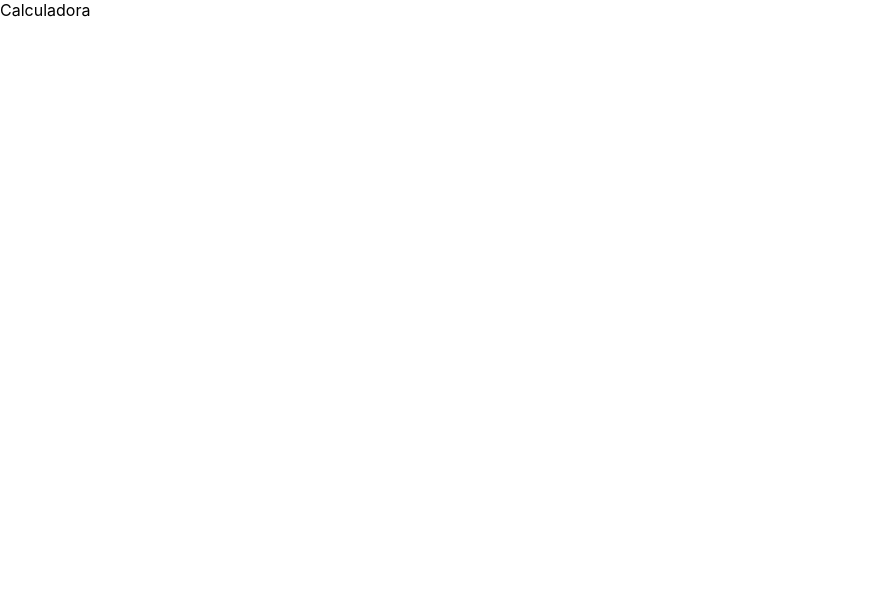
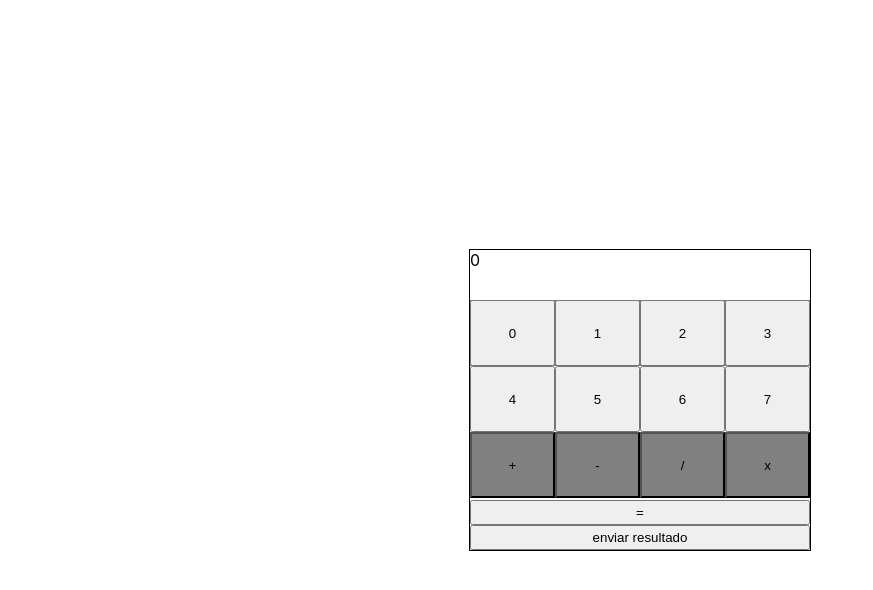
Before and after one commit to Guilhermehmota/Calculadora-octal, a React (Create React App) app in the folder calculadora/: page / in a window 1280 px wide. Shown: the top 590 px of the page, without its empty margins (0-873 px from the left). Built offline with nearby package versions, Linux system fonts and the light colour scheme.

Commit message:
layout basico e inicio dos testes para realizar contas em octal

```diff
--- a/calculadora/package.json
+++ b/calculadora/package.json
@@ -6,9 +6,11 @@
     "@testing-library/jest-dom": "^5.14.1",
     "@testing-library/react": "^11.2.7",
     "@testing-library/user-event": "^12.8.3",
+    "axios": "^0.21.4",
     "react": "^17.0.2",
     "react-dom": "^17.0.2",
     "react-scripts": "4.0.3",
+    "styled-components": "^5.3.1",
     "web-vitals": "^1.1.2"
   },
   "scripts": {
--- a/calculadora/src/App.js
+++ b/calculadora/src/App.js
@@ -1,13 +1,15 @@
 import React from "react";
 import './App.css';
 import "./index.css"
+import Calculator from "./page/Calculator";
+import { MainContainer } from "./styled";
 
 
 const App = () => {
   return (
-    <div>
-      Calculadora
-    </div>
+    <MainContainer>
+      <Calculator/>
+    </MainContainer>
   )
 }
 
--- a/calculadora/src/index.css
+++ b/calculadora/src/index.css
@@ -1,5 +1,6 @@
 body {
   margin: 0;
+  padding:0;
   font-family: -apple-system, BlinkMacSystemFont, 'Segoe UI', 'Roboto', 'Oxygen',
     'Ubuntu', 'Cantarell', 'Fira Sans', 'Droid Sans', 'Helvetica Neue',
     sans-serif;
--- /dev/null
+++ b/calculadora/src/page/Calculator.js
@@ -0,0 +1,67 @@
+import React from "react";
+import axios from "axios";
+import { DivButtons, CalculatorContainer, Operators, Screen, FirstLine, SecondLine, NumberButton, OperatorButton, Result, ResultButton } from "./styled";
+
+const Calculator = () => {
+
+
+    // const toOctal = (n) => {
+    //     const result = n.toString(8)
+    //     console.log(result)
+    // }
+
+    const somaOctal = (n1, n2) => {
+
+        const o1 = n1.toString(8)
+
+        const o2 = n2.toString(8)
+
+        const result = Number(o1) + Number(o2)
+
+        console.log(result.toString(8))
+    }
+
+    somaOctal(11, 12)
+
+    // toOctal(9)
+
+    return (
+
+        <CalculatorContainer>
+
+            <Screen>
+                0
+            </Screen>
+
+            <DivButtons>
+                <FirstLine>
+                    <NumberButton>0</NumberButton>
+                    <NumberButton>1</NumberButton>
+                    <NumberButton>2</NumberButton>
+                    <NumberButton>3</NumberButton>
+                </FirstLine>
+                <SecondLine>
+                    <NumberButton>4</NumberButton>
+                    <NumberButton>5</NumberButton>
+                    <NumberButton>6</NumberButton>
+                    <NumberButton>7</NumberButton>
+                </SecondLine>
+                <Operators>
+                    <OperatorButton>+</OperatorButton>
+                    <OperatorButton>-</OperatorButton>
+                    <OperatorButton>/</OperatorButton>
+                    <OperatorButton>x</OperatorButton>
+                </Operators>
+
+            </DivButtons>
+            <Result>
+                <ResultButton>=</ResultButton>
+                <ResultButton>enviar resultado</ResultButton>
+            </Result>
+
+
+        </CalculatorContainer>
+    )
+}
+
+export default Calculator
--- /dev/null
+++ b/calculadora/src/page/styled.js
@@ -0,0 +1,56 @@
+import styled from "styled-components";
+
+export const CalculatorContainer = styled.div`
+    display: flex;
+    flex-direction: column;
+    border: 1px solid black;
+    width: 340px;
+    height: 300px;
+
+`
+export const Screen = styled.div`
+height: 50px;
+`
+
+export const DivButtons = styled.div`
+display: flex;
+flex-direction: column;
+width: 100%;
+height: 200px;
+`
+export const FirstLine = styled.div`
+height: 33%;
+width: 100%;
+background-color: grey;
+display: flex;
+
+`
+export const SecondLine = styled.div`
+height: 33%;
+width: 100%;
+`
+
+export const Operators = styled.div`
+height: 33%;
+width: 100%;
+`
+
+export const NumberButton = styled.button`
+width: 25%;
+height: 100%;
+`
+export const OperatorButton = styled.button`
+width: 25%;
+height: 100%;
+background-color: grey;
+`
+export const Result = styled.div`
+display: flex;
+flex-direction: column;
+height: 50px;
+width: 100%;
+`
+export const ResultButton = styled.button`
+width: 100%;
+height: 50%;
+`
--- /dev/null
+++ b/calculadora/src/styled.js
@@ -0,0 +1,11 @@
+import styled from 'styled-components'
+
+export const MainContainer = styled.main`
+    width: 100%;
+    height: 100vh;
+    display: flex;
+    flex-direction: column;
+    align-items: center;
+    overflow-y: auto;
+    justify-content: center;
+`
```
Also changed, not shown: 1 other file (tests, documents, lock files or other folders).
